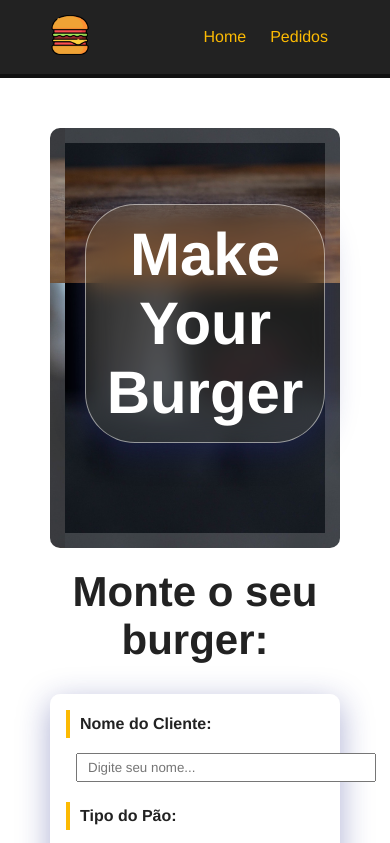
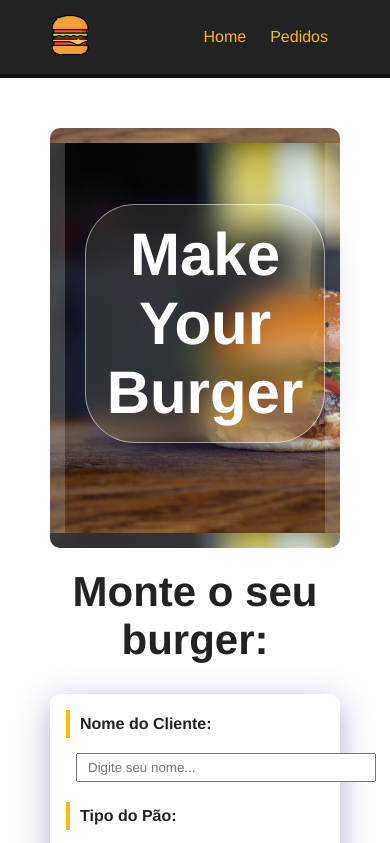
Before and after one commit to LukaasMachado143/make_your_burger, a Vue app: page / in a window 390 px wide. Shown: the top 843 px of the page. Built offline with nearby package versions, Linux system fonts and the light colour scheme; data requests are answered from the project's data file.

Commit message:
Mudando a imagem do banner para que ela fique responsiva

```diff
--- a/src/views/HomeView/components/Banner.vue
+++ b/src/views/HomeView/components/Banner.vue
@@ -13,7 +13,7 @@
 <style scoped>
     #main-banner{
         background-image: url('/img/burger.jpg');
-        background-position: 0 -250px;
+        background-position: center;
         background-size: cover;
         height: 420px;
         display: flex;
```
